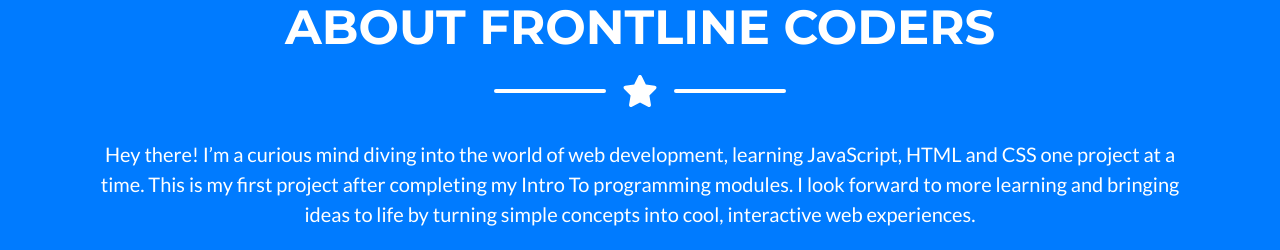
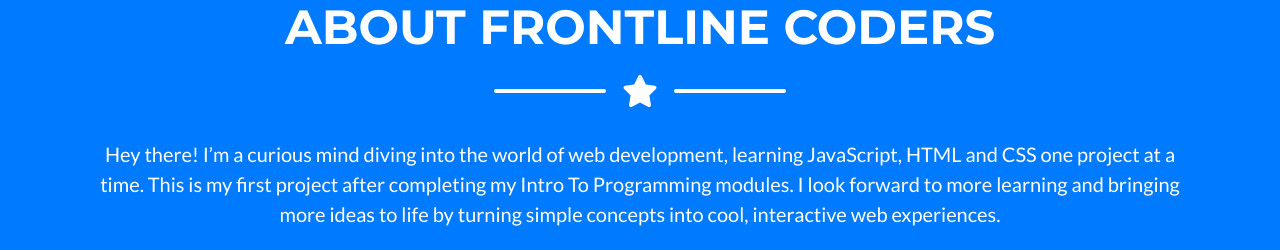
Before and after one commit to fron-tn/Portfolio, a plain HTML site: page index.html in a window 1280 px wide. Shown: the part 1660-1910 px from the top of the page. Drawn offline with nearby package versions, Linux system fonts and the light colour scheme.

Commit message:
Update index.html

```diff
--- a/index.html
+++ b/index.html
@@ -139,7 +139,7 @@
                 </div> -->
 
                  <div class="text-center">
-    <p class="lead">Hey there! I’m a curious mind diving into the world of web development, learning JavaScript, HTML and CSS one project at a time. This is my first project after completing my Intro To programming modules. I look forward to more learning and bringing ideas to life by turning simple concepts into cool, interactive web experiences.</p>
+    <p class="lead">Hey there! I’m a curious mind diving into the world of web development, learning JavaScript, HTML and CSS one project at a time. This is my first project after completing my Intro To Programming modules. I look forward to more learning and bringing more ideas to life by turning simple concepts into cool, interactive web experiences.</p>
   </div>
 
 
```
